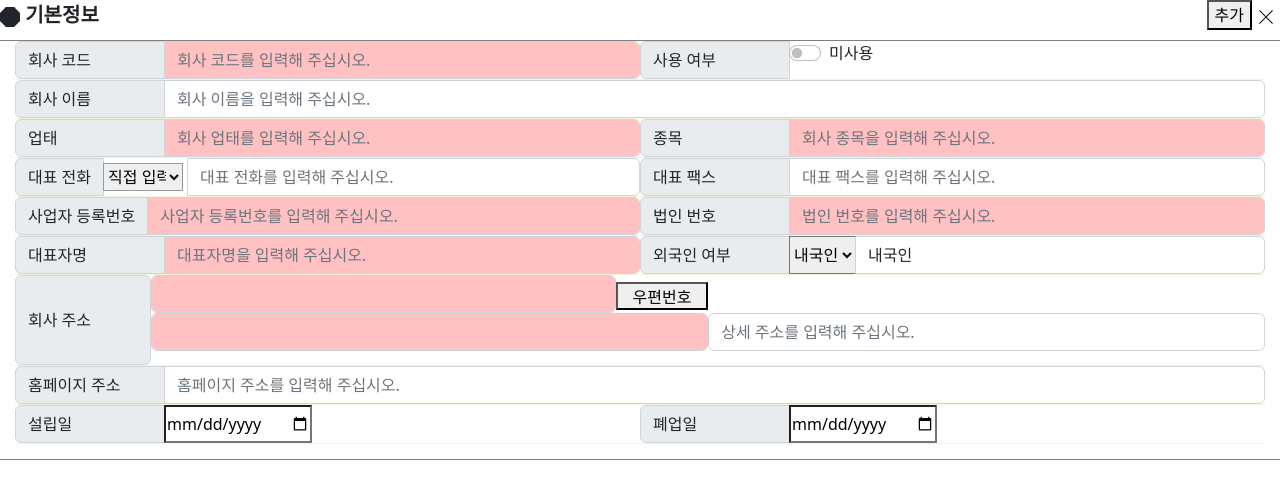
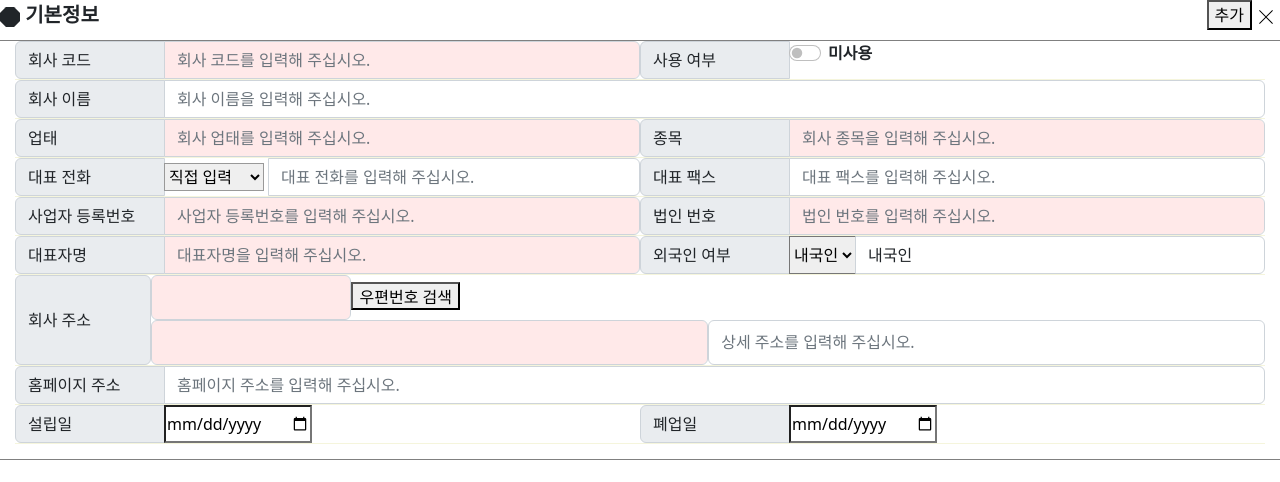
Before and after one commit to devInt42/dz3-react-front, a React (Create React App) app: page /company/insert in a window 1280 px wide. Shown: the top 482 px of the page. Built offline with nearby package versions, Linux system fonts and the light colour scheme.

Commit message:
스크롤 오류로 인한 aos 제거

```diff
--- a/src/component/CompanyInsert.js
+++ b/src/component/CompanyInsert.js
@@ -134,7 +134,7 @@ const CompanyInsert = ((props) => {
                                 aria-describedby="basic-addon1"
                                 onChange={e => setCompanyCode(codeNumber(e.target.value))}
                                 value = {companyCode}
-                                Style = "background-color:#ffc1c1"
+                                Style = "background-color:#ffe9e9"
                             />
                         </InputGroup>
                     </div>
@@ -144,9 +144,9 @@ const CompanyInsert = ((props) => {
                             <Form.Check
                                 type="switch"
                                 id="custom-switch"
-                                label={`${flag === 1 ? '사용' : '미사용'}`}
                                 onChange={() => { flag === 0 ? setFlag(1) : setFlag(0); }}
                             />
+                            {flag === 1 ? (<b>사    용</b>) : (<b>미사용</b>)}
                         </InputGroup>
                     </div>
                 </div>
@@ -172,7 +172,7 @@ const CompanyInsert = ((props) => {
                                 aria-label="Username"
                                 aria-describedby="basic-addon1"
                                 onChange={e => setCompanyBusiness(e.target.value)}
-                                Style = "background-color:#ffc1c1"
+                                Style = "background-color:#ffe9e9"
                             />
                         </InputGroup>
                     </div>
@@ -184,15 +184,15 @@ const CompanyInsert = ((props) => {
                                 aria-label="Username"
                                 aria-describedby="basic-addon1"
                                 onChange={e => setCompanyItem(e.target.value)}
-                                Style = "background-color:#ffc1c1"
+                                Style = "background-color:#ffe9e9"
                             />
                         </InputGroup>
                     </div>
                 </div>
                 <div className="info-row">
                     <div className="infoform">
-                        <InputGroup className="mb-3" id="callinput">
-                            <InputGroup.Text>대표 전화</InputGroup.Text>
+                        <InputGroup className="mb-3 callbox" id="callinput">
+                            <InputGroup.Text id="basic-addon1">대표 전화</InputGroup.Text>
                             <div className="area-code-box">
                                 <select name="area-code" className="area-code" onChange={(e) => setAreaCode(e.target.value)}>
                                     <option value="" selected>직접 입력</option>
@@ -245,7 +245,7 @@ const CompanyInsert = ((props) => {
                 <div className="info-row">
                     <div className="infoform">
                         <InputGroup className="mb-3">
-                            <InputGroup.Text id="registinput">사업자 등록번호</InputGroup.Text>
+                            <InputGroup.Text id="basic-addon1">사업자 등록번호</InputGroup.Text>
                             <Form.Control
                                 placeholder="사업자 등록번호를 입력해 주십시오."
                                 aria-describedby="basic-addon1"
@@ -253,7 +253,7 @@ const CompanyInsert = ((props) => {
                                 value={companyRegist}
                                 isValid = {registStyle}
                                 isInvalid = {companyRegist.length < 1 ? '' : registStyle ? false: true}
-                                Style = "z-index:0;  background-color:#ffc1c1"
+                                Style = "z-index:0;  background-color:#ffe9e9"
                             />
                         </InputGroup>
                     </div>
@@ -267,7 +267,7 @@ const CompanyInsert = ((props) => {
                                 value={companyCorporate}
                                 isValid = {corporateStyle}
                                 isInvalid = {companyCorporate.length < 1 ? '' : corporateStyle ? false: true}
-                                Style = "z-index:0;  background-color:#ffc1c1"
+                                Style = "z-index:0;  background-color:#ffe9e9"
                             />
                         </InputGroup>
                     </div>
@@ -280,7 +280,7 @@ const CompanyInsert = ((props) => {
                                 placeholder="대표자명을 입력해 주십시오."
                                 aria-describedby="basic-addon1"
                                 onChange={e => setCompanyPresident(e.target.value)}
-                                Style = "background-color:#ffc1c1"
+                                Style = "background-color:#ffe9e9"
                             />
                         </InputGroup>
                     </div>
@@ -304,16 +304,17 @@ const CompanyInsert = ((props) => {
                     <div className="oneinfoform addressform">
                         <InputGroup.Text id="basic-addon1">회사 주소</InputGroup.Text>
                         <div className="addressinfo">
-                            <div className="infoform">
+                            <div className="infoform addressinfoform">
                                 <Form.Control
                                     aria-describedby="basic-addon1"
                                     value={companyZipCode}
                                     onFocus={() => {
                                         companyZipCode.length > 0 ? setZipcodeIsOpen(false) : setZipcodeIsOpen(true);
                                     }}
-                                    Style = "background-color:#ffc1c1"
+                                    Style = "background-color:#ffe9e9; width: 200px"
                                 />
-                                <button className="addressnumbtn" type="button" onClick={() => setZipcodeIsOpen(true)}>우편번호 검색</button>
+                                <button className="addressnumbtn" type="button" onClick={() => setZipcodeIsOpen(true)}>우편번호 검색
+                                </button>
                             </div>
                             <div id="zippopupdom">
                                 {
@@ -337,7 +338,7 @@ const CompanyInsert = ((props) => {
                                         }
                                         value={address}
                                         onChange = {() => setCompanyAddr(address)}
-                                        Style = "background-color:#ffc1c1"
+                                        Style = "background-color:#ffe9e9"
                                         readOnly
                                     />
                                 </InputGroup>
--- a/src/component/CompanyList.js
+++ b/src/component/CompanyList.js
@@ -1,6 +1,5 @@
 import axios from 'axios';
 import { useState, useEffect } from 'react';
-import AOS from "aos";
 import 'aos/dist/aos.css';
 function CompanyList() {
     const baseUrl = "http://localhost:8080";
@@ -12,36 +11,33 @@ function CompanyList() {
             .catch(error => console.log(error));
     }, [])
 
-    useEffect (() => {
-        AOS.init();
-    },[])
-
     return (
         company &&
         <>
-        <div class = "companylistbox">
-            <div class = "companylistboxheader">
-            <b>회사</b> <b class = "emphasisfont">{company.length}</b> <b>건</b>
+            <div class="companylistbox">
+                <div class="companylistboxheader">
+                    <b>회사</b> <b class="emphasisfont">{company.length}</b> <b>건</b>
+                </div>
+                <ul>
+                    {listcompany(company)}
+                </ul>
             </div>
-        <ul>
-            { listcompany(company) }
-        </ul>
-        </div>
 
         </>
     )
 }
 
-const listcompany = ( company ) => {
+const listcompany = (company) => {
+    console.log(company);
     return (
-          <>
+        <>
             {
                 company.map((company) => {
                     return (
-                        <div class = "box" data-aos = "fade-up">
-                        <>
-                            <li>{company.companyCode}{company.companyName}{company.companyPresident}</li>
-                        </>
+                        <div class="box">
+
+                                <li>{company.companyCode}{company.companyName}{company.companyPresident}</li>
+
                         </div>
                     )
                 })
--- a/src/css/CompanyInsert.css
+++ b/src/css/CompanyInsert.css
@@ -85,11 +85,11 @@
 }
 
 .area-code-box {
-    width:50px;
-    margin: 5px 35px 0px 5px;
+    width:100px;
+    margin: 5px;
 }
 .area-code {
-    width:80px;
+    width:100%;
     height: 28px;
     border: 1px solid #999;
     margin-right: 20px;
@@ -103,9 +103,7 @@
     height: 90px;
 }
 
-.addresstitle {
-    height: 90px;
-}
+
 .messagenum {
     border-color:bisque;
     margin: 5px;
@@ -114,12 +112,12 @@
 .addressinfo {
     width:100%;
 }
-.addressinput {
-    height:28px;
-    width:50%;
+.addressinfoform {
+    height:50%;
 }
 .address {
     display:flex;
+    height:67.3%;
 }
 .addressnumbtn {
     height: 28px;
```
